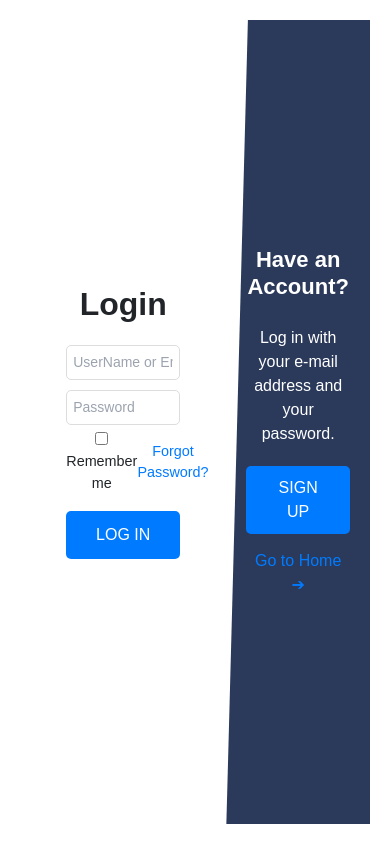
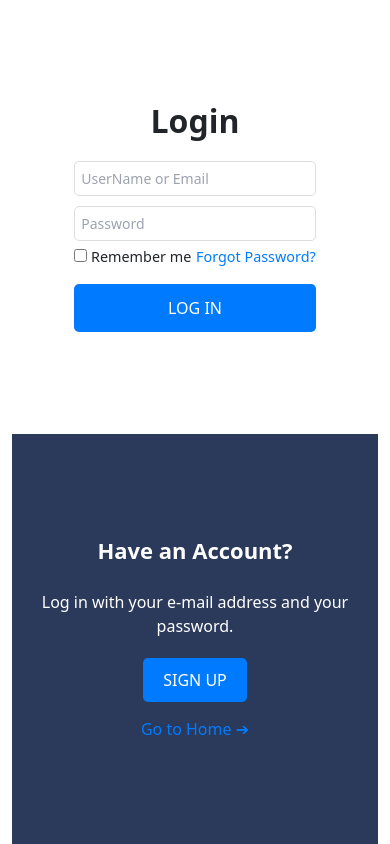
Before and after one commit to Biswao/AutherDashboard, a Next.js app: page /Auth in a window 390 px wide. Built offline with nearby package versions, Linux system fonts and the light colour scheme.

Commit message:
Have donr the resposiveness for the login and sign up page

```diff
--- a/src/app/component/LoginPage/Login.css
+++ b/src/app/component/LoginPage/Login.css
@@ -1,9 +1,10 @@
 /* styles/Login.module.css */
-.container {
+.LoginContain {
     display: flex;
-    height: 100vh;
+    height: 80vh;
     width: 100%;
     box-shadow: 0 4px 8px rgba(0, 0, 0, 0.2);
+    margin-top: 73px;
 }
 
 .leftSection, .rightSection {
@@ -87,3 +88,19 @@ h2 {
     font-size: 1rem;
     text-decoration: none;
 }
+
+
+@media(max-width:768px){
+    .LoginContain{
+      flex-direction: column;
+    }
+
+    .rightSection{
+        clip-path: none;
+    }
+.LoginContain{
+    height: 100vh;
+    margin-top: 0px;
+}
+
+  }
--- a/src/app/component/LoginPage/Login.tsx
+++ b/src/app/component/LoginPage/Login.tsx
@@ -6,7 +6,7 @@ const Login = ({setAutho}:any) => {
     // setAutho(true)
 
     return (
-        <div className="container">
+        <div className="container LoginContain">
             <div className="leftSection">
                 <h2>Login</h2>
                 <form className="form">
--- a/src/app/component/SignUpPage/SignUpPage.css
+++ b/src/app/component/SignUpPage/SignUpPage.css
@@ -1,10 +1,11 @@
 /* SignUpPage.css */
 
-.container {
+.SignUpContain {
   display: flex;
   justify-content: center;
   padding: 20px;
   font-family: Arial, sans-serif;
+  box-shadow: 0 4px 8px rgba(0, 0, 0, 0.2);
 }
 
 .leftSection {
@@ -123,3 +124,19 @@ button[type="submit"]:hover {
 .rightSection a:hover {
   text-decoration: underline;
 }
+
+@media(max-width:768px){
+  .SignUpContain{
+    flex-direction: column;
+  }
+
+  .SignUpContain{
+    margin-top: 0px !important;
+  }
+
+}
+
+
+.SignUpContain{
+  margin-top: 47px;
+}
--- a/src/app/component/SignUpPage/SignUpPage.tsx
+++ b/src/app/component/SignUpPage/SignUpPage.tsx
@@ -1,9 +1,10 @@
 // pages/signup.js
+import Link from 'next/link';
 import './SignUpPage.css';
 
 export default function Signup({setAutho}:any) {
   return (
-    <div className='container'>
+    <div className='container SignUpContain'>
       <div className='leftSection'>
         <h1>SIGN UP</h1>
         <form>
@@ -39,12 +40,12 @@ export default function Signup({setAutho}:any) {
         </form>
       </div>
       <div className='rightSection'>
-        <h2>Have an Account?</h2>
-        <p>Log in with your e-mail address and your password.</p>
+        <h2>Don't have an Account?</h2>
+        <p>Sign up with your details</p>
         <button onClick={()=>{
           setAutho(false)
         }}>LOGIN</button>
-        <a href="#">Go to Home →</a>
+        <Link href="/" className="goToHome">Go to Home ➔</Link>
       </div>
     </div>
   );
```
Also changed, not shown: src/app/(OpenPages)/TalkExpert/page.tsx (added, +13 -0 lines), src/app/(OpenPages)/TalkExpert/TalkExpert.css (added).
